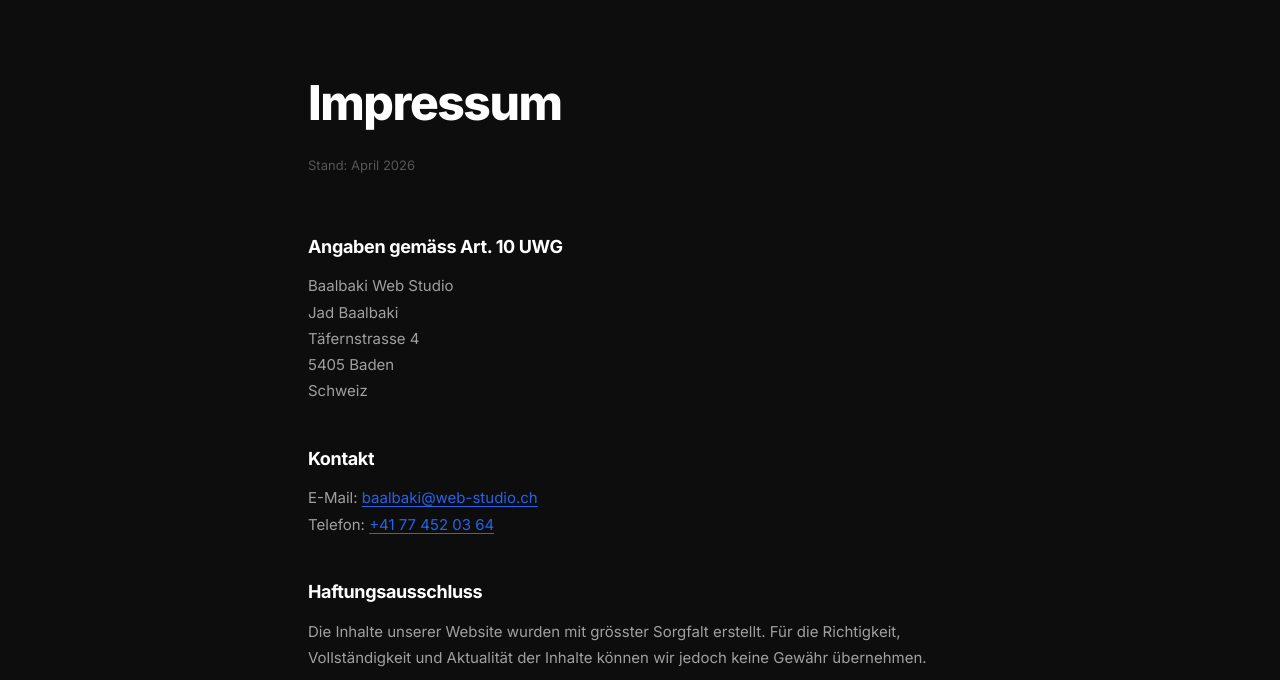
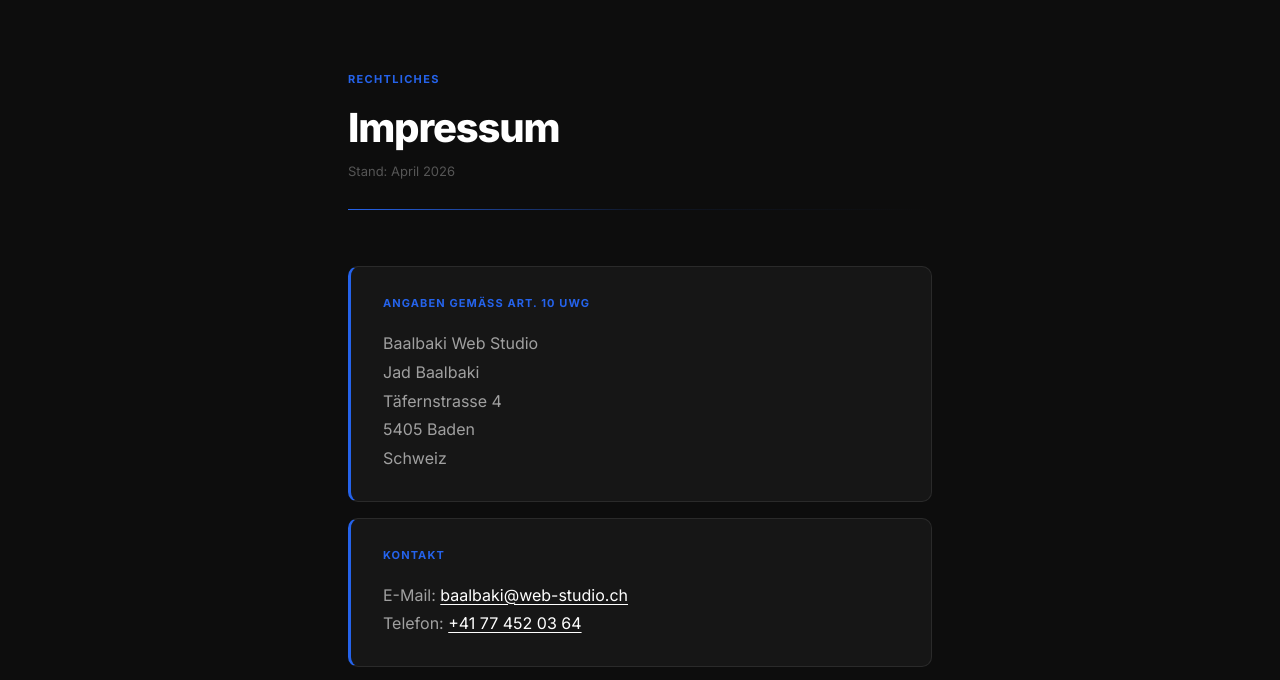
Before and after one commit to jadinho6/Baalbaki-Web-Studio1, a plain HTML site: page impressum.html in a window 1280 px wide. Shown: the part 75-755 px from the top of the page. Drawn offline with Linux system fonts and the light colour scheme.

Commit message:
Design Impressum

```diff
--- a/impressum.html
+++ b/impressum.html
@@ -152,51 +152,71 @@
 
     /* CONTENT */
     .legal-page {
-      max-width: 760px;
+      max-width: 680px;
       margin: 0 auto;
-      padding: 140px 48px 100px;
+      padding: 140px 48px 120px;
     }
-    .legal-page h1 {
-      font-size: clamp(2rem, 4vw, 3rem);
+
+    .legal-header {
+      margin-bottom: 56px;
+    }
+    .legal-header .page-label {
+      display: inline-block;
+      font-size: 11px;
+      font-weight: 700;
+      letter-spacing: 0.12em;
+      text-transform: uppercase;
+      color: var(--blue);
+      margin-bottom: 16px;
+    }
+    .legal-header h1 {
+      font-size: clamp(1.75rem, 4vw, 2.5rem);
       font-weight: 800;
       letter-spacing: -0.03em;
-      margin-bottom: 12px;
+      line-height: 1.15;
+      color: var(--white);
+      margin-bottom: 10px;
     }
-    .legal-page .legal-meta {
+    .legal-header .legal-meta {
       font-size: 13px;
       color: var(--dim);
-      margin-bottom: 56px;
     }
-    .legal-page h2 {
-      font-size: 18px;
-      font-weight: 700;
-      letter-spacing: -0.02em;
-      margin-top: 40px;
-      margin-bottom: 12px;
-      color: var(--white);
+    .legal-divider {
+      height: 1px;
+      background: linear-gradient(to right, var(--blue), rgba(37,99,235,0.1), transparent);
+      margin-top: 28px;
     }
-    .legal-page p {
-      font-size: 15px;
-      color: var(--muted);
-      line-height: 1.75;
+
+    .legal-section {
+      background: var(--surface);
+      border: 1px solid var(--border);
+      border-left: 3px solid var(--blue);
+      border-radius: var(--radius);
+      padding: 28px 32px;
       margin-bottom: 16px;
     }
-    .legal-page a {
+    .legal-section h2 {
+      font-size: 11px;
+      font-weight: 700;
+      letter-spacing: 0.1em;
+      text-transform: uppercase;
       color: var(--blue);
+      margin-bottom: 16px;
+    }
+    .legal-section p {
+      font-size: 16px;
+      color: var(--muted);
+      line-height: 1.8;
+      margin-bottom: 14px;
+    }
+    .legal-section p:last-child { margin-bottom: 0; }
+    .legal-section a {
+      color: var(--white);
       text-decoration: underline;
       text-underline-offset: 3px;
+      transition: color var(--t);
     }
-    .legal-page a:hover { color: var(--white); }
-    .legal-placeholder {
-      background: var(--surface);
-      border: 1px dashed var(--border);
-      border-radius: var(--radius);
-      padding: 32px;
-      color: var(--dim);
-      font-size: 14px;
-      font-style: italic;
-      margin-top: 16px;
-    }
+    .legal-section a:hover { color: var(--blue); }
 
     /* FOOTER */
     .footer {
@@ -231,6 +251,7 @@
       .nav-links, .nav-cta-desktop { display: none; }
       .hamburger { display: flex; }
       .legal-page { padding: 120px 20px 80px; }
+      .legal-section { padding: 22px 20px; }
       .footer { padding: 24px 20px; }
       .footer-inner { grid-template-columns: 1fr; gap: 20px; }
       .footer-copy { text-align: left; }
@@ -291,9 +312,15 @@
 
 <main>
   <div class="legal-page">
+
+    <div class="legal-header">
+      <span class="page-label">Rechtliches</span>
       <h1>Impressum</h1>
       <p class="legal-meta">Stand: April 2026</p>
+      <div class="legal-divider"></div>
+    </div>
 
+    <div class="legal-section">
       <h2>Angaben gemäss Art. 10 UWG</h2>
       <p>
         Baalbaki Web Studio<br>
@@ -302,13 +329,17 @@
         5405 Baden<br>
         Schweiz
       </p>
+    </div>
 
+    <div class="legal-section">
       <h2>Kontakt</h2>
       <p>
         E-Mail: <a href="mailto:baalbaki@web-studio.ch">baalbaki@web-studio.ch</a><br>
         Telefon: <a href="tel:+41774520364">+41 77 452 03 64</a>
       </p>
+    </div>
 
+    <div class="legal-section">
       <h2>Haftungsausschluss</h2>
       <p>
         Die Inhalte unserer Website wurden mit grösster Sorgfalt erstellt. Für die Richtigkeit, Vollständigkeit und Aktualität der Inhalte können wir jedoch keine Gewähr übernehmen.
@@ -317,14 +348,18 @@
         Als Diensteanbieter sind wir gemäss den anwendbaren gesetzlichen Bestimmungen für eigene Inhalte auf diesen Seiten verantwortlich. Wir sind jedoch nicht verpflichtet, übermittelte oder gespeicherte fremde Informationen zu überwachen oder nach Umständen zu forschen, die auf eine rechtswidrige Tätigkeit hinweisen.
       </p>
       <p>
-      Haftungsansprüche gegen den Betreiber wegen Schäden materieller oder immaterieller Art, welche aus dem Zugriff oder der Nutzung bzw. Nichtnutzung der veröffentlichten Informationen entstanden sind, werden ausgeschlossen, soweit kein nachweislich vorsätzliches oder grob fahrlässiges Verschulden vorliegt.
+        Haftungsansprüche gegen den Betreiber wegen Schäden materieller oder immaterieller Art, welche aus dem Zugriff oder der Nutzung bzw. Nichtnutzung der veröffentlichten Informationen entstanden sind, werden ausgeschlossen, soweit kein nachweislich vorsätzliches oder grobfahrlässiges Verschulden vorliegt.
       </p>
+    </div>
 
+    <div class="legal-section">
       <h2>Haftung für Links</h2>
       <p>
         Unsere Website enthält Links zu externen Websites Dritter, auf deren Inhalte wir keinen Einfluss haben. Deshalb können wir für diese fremden Inhalte auch keine Gewähr übernehmen. Für die Inhalte der verlinkten Seiten ist stets der jeweilige Anbieter oder Betreiber der Seiten verantwortlich.
       </p>
+    </div>
 
+    <div class="legal-section">
       <h2>Urheberrecht</h2>
       <p>
         Die auf dieser Website veröffentlichten Inhalte und Werke unterliegen dem schweizerischen Urheberrecht. Beiträge Dritter sind als solche gekennzeichnet.
@@ -332,6 +367,8 @@
       <p>
         Die Vervielfältigung, Bearbeitung, Verbreitung und jede Art der Verwertung ausserhalb der Grenzen des Urheberrechts bedürfen der schriftlichen Zustimmung des jeweiligen Autors bzw. Erstellers.
       </p>
+    </div>
+
   </div>
 </main>
 
```
Lines whose indentation alone changed are shown as unchanged.
